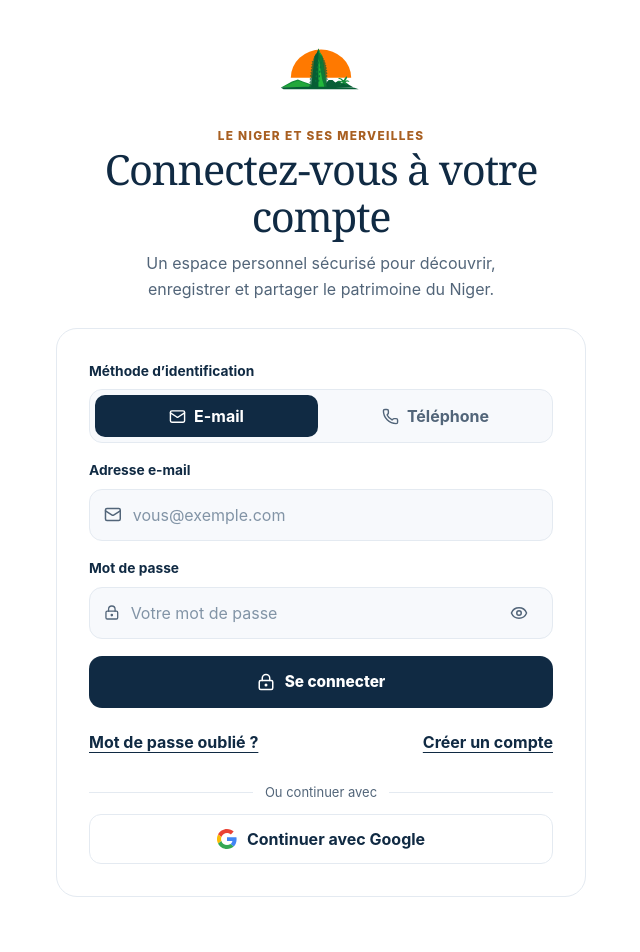
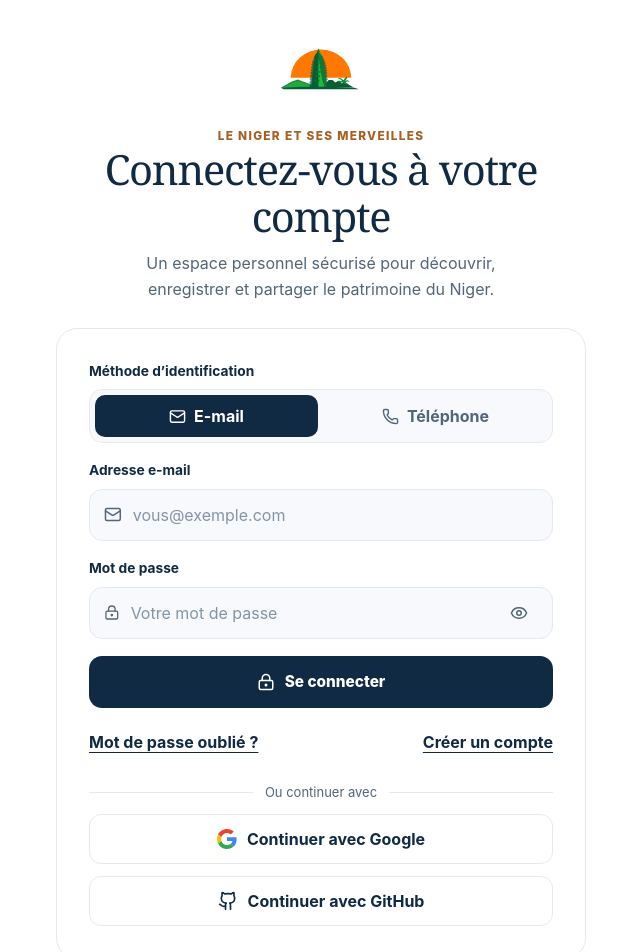
Before and after one commit to mabdourahamane886-lang/lenigeretsesmerveilles, a Next.js app: page /application/compte in a window 1280 px wide. Shown: the top 952 px of the page, without its empty margins (319-959 px from the left). Built offline with nearby package versions, Linux system fonts and the light colour scheme; no server answers.

Commit message:
Restore GitHub OAuth login alongside Google

```diff
--- a/app/application/compte/page.tsx
+++ b/app/application/compte/page.tsx
@@ -5,7 +5,7 @@ import Image from 'next/image'
 import { isAuthError } from '@supabase/supabase-js'
 import {
   ArrowRight, CheckCircle2, Eye, EyeOff, KeyRound, LockKeyhole,
-  Mail, Phone, UserRound, AlertCircle, LoaderCircle,
+  Mail, Phone, UserRound, AlertCircle, LoaderCircle, Github,
 } from 'lucide-react'
 import { createClient } from '../../../lib/supabase/client'
 import styles from '../account.module.css'
@@ -100,7 +100,7 @@ export default function AuthPage() {
     setToken('')
   }
 
-  async function socialLogin(provider: 'google') {
+  async function socialLogin(provider: 'google' | 'github') {
     if (!supabase || busy) return
     setBusy(true)
     setNotice('')
@@ -119,7 +119,7 @@ export default function AuthPage() {
     } catch {
       setBusy(false)
       setIsError(true)
-      setNotice('Connexion avec ' + 'Google' + ' indisponible. Réessayez ou utilisez votre e-mail.')
+      setNotice('Connexion avec ' + (provider === 'google' ? 'Google' : 'GitHub') + ' indisponible. Réessayez ou utilisez votre e-mail.')
     }
   }
 
@@ -298,6 +298,10 @@ export default function AuthPage() {
             </svg>
             Continuer avec Google
           </button>
+          <button className={styles.secondary} type="button" disabled={busy || !supabase} onClick={()=>void socialLogin('github')} style={{minHeight:50,background:'var(--account-paper)',width:'100%',position:'relative'}}>
+            <Github size={20} aria-hidden="true" />
+            Continuer avec GitHub
+          </button>
         </div>}
       </section>
     </div>
```
